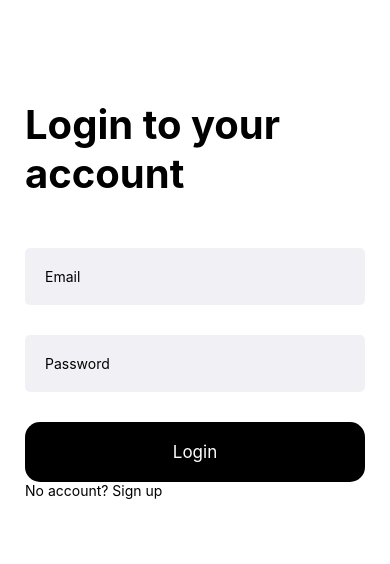
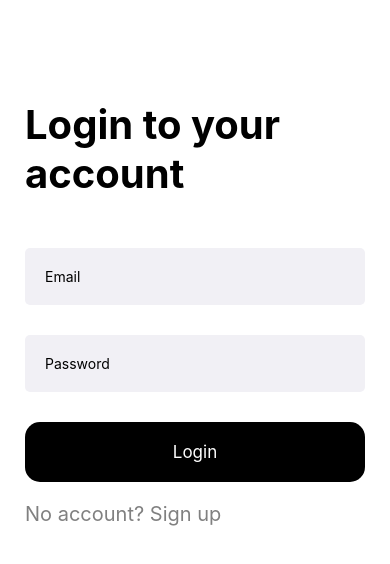
Before and after one commit to happyharis/pcmob6-notes, a React Native app: screen / in a window 390 px wide. Shown: the top 564 px of the page. Built offline with nearby package versions, Linux system fonts and the light colour scheme.

Commit message:
Add auth and bottom tab package

```diff
--- a/package.json
+++ b/package.json
@@ -10,6 +10,7 @@
   },
   "dependencies": {
     "@react-native-async-storage/async-storage": "^1.17.10",
+    "@react-navigation/bottom-tabs": "^6.3.3",
     "@react-navigation/native": "^6.0.12",
     "@react-navigation/stack": "^6.2.3",
     "axios": "^0.27.2",
--- a/screens/AuthScreen.js
+++ b/screens/AuthScreen.js
@@ -25,6 +25,12 @@ export default function AuthScreen() {
   useEffect(() => {
     return () => setLoading(false);
   }, []);
+
+  function resetTextInputs() {
+    setUsername("");
+    setPassword("");
+    setConfirmPassword("");
+  }
 
   async function signUp() {
     setLoading(true);
@@ -54,6 +60,7 @@ export default function AuthScreen() {
         password,
       });
       await AsyncStorage.setItem("token", response.data.access_token);
+      resetTextInputs();
       navigation.navigate(PROFILE_SCREEN);
     } catch (error) {
       console.log(error.response);
@@ -113,7 +120,7 @@ export default function AuthScreen() {
           setErrorText("");
         }}
       >
-        <Text>
+        <Text style={styles.switchText}>
           {isLoginScreen ? "No account? Sign up" : "Have account? Register"}
         </Text>
       </TouchableOpacity>
@@ -124,6 +131,11 @@ export default function AuthScreen() {
 }
 
 const styles = StyleSheet.create({
+  switchText: {
+    fontSize: 20,
+    marginTop: 20,
+    color: "gray",
+  },
   errorText: {
     marginTop: 20,
     fontSize: 15,
```
Also changed, not shown: 1 other file (tests, documents, lock files or other folders).
